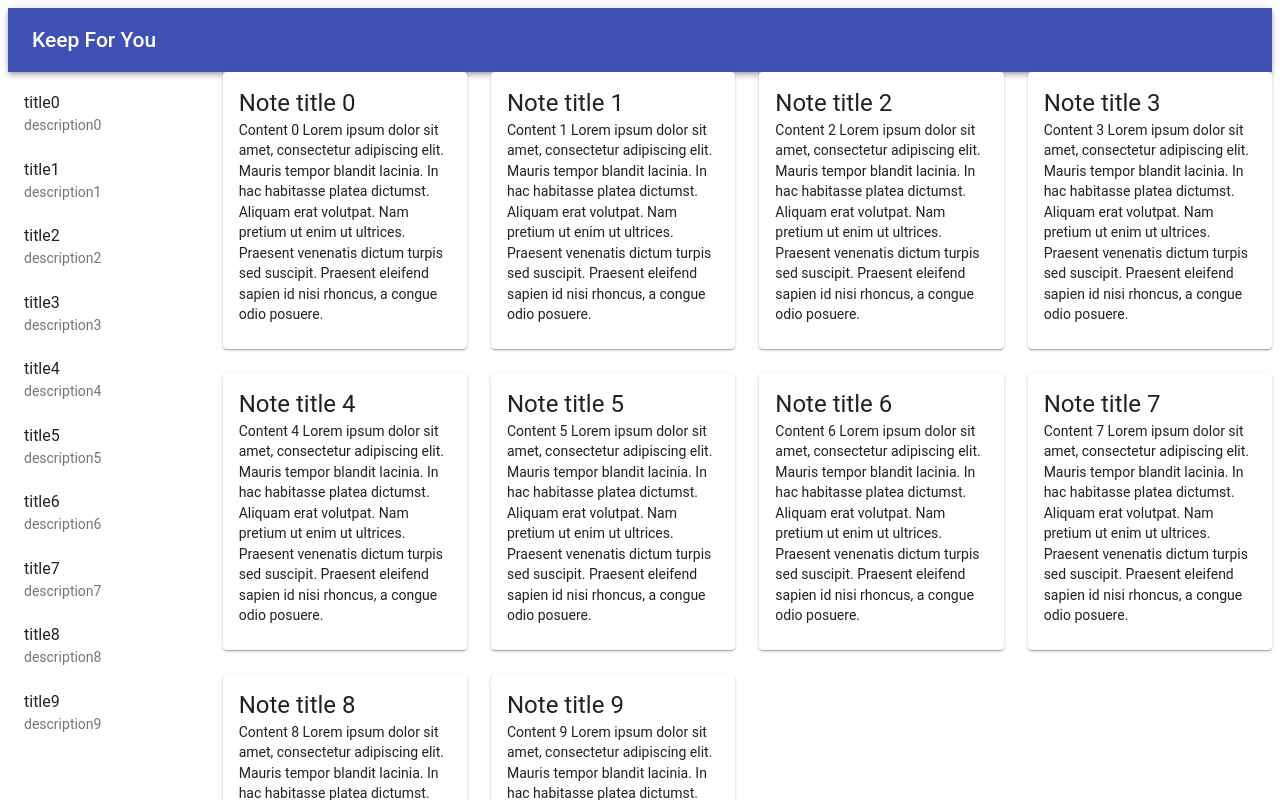
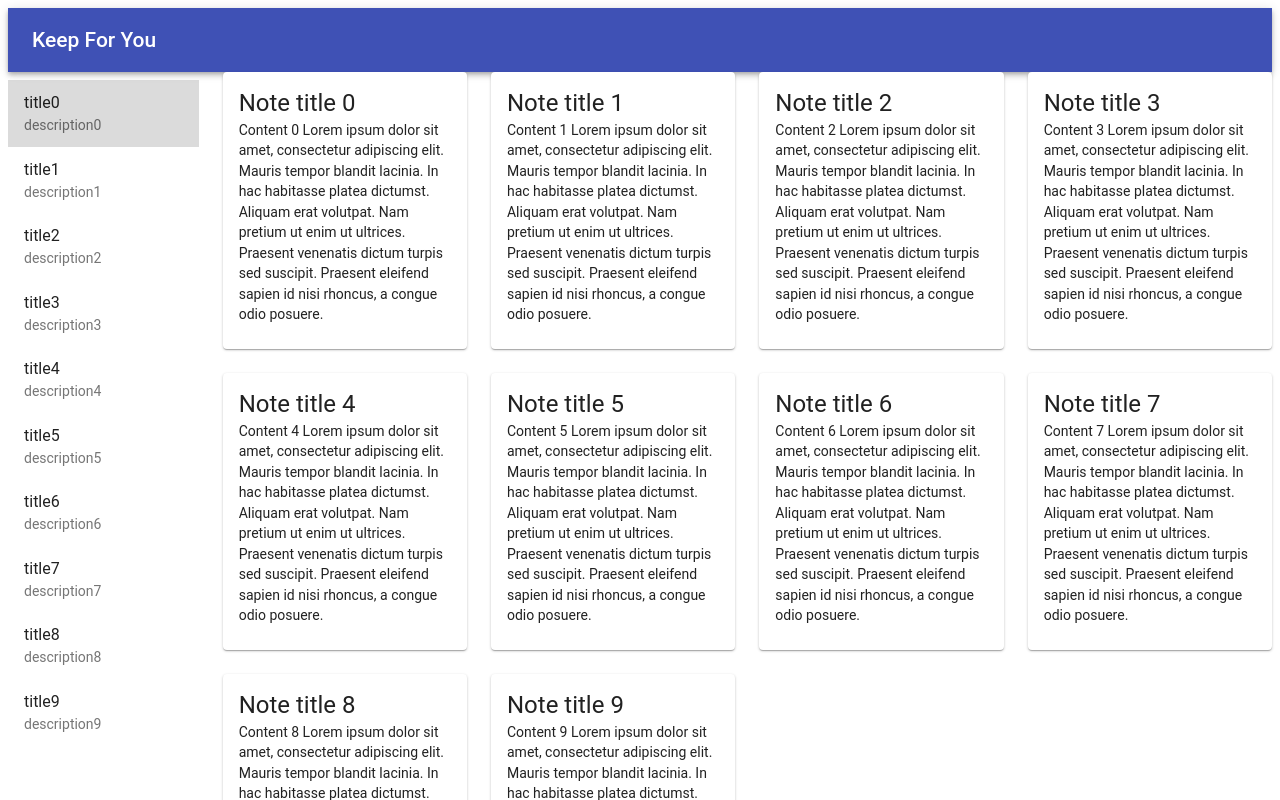
Before and after one commit to TeamUUUU/keep4u-frontend, a React (Create React App) app: page / in a window 1280 px wide. Shown: the top 800 px of the page. Built offline with nearby package versions, Linux system fonts and the light colour scheme.

Commit message:
Update Notes per Board working version

```diff
--- a/src/App.js
+++ b/src/App.js
@@ -29,6 +29,8 @@ class App extends Component {
 
 	handleToUpdate = (idx) => {
 		this.setState({ selectedIndex: idx });
+		const noteList = getNotesByBoardID(this.state.boardList[this.state.selectedIndex].id);
+		this.setState({ noteList: noteList });
 	}
 
 	componentDidMount() {
@@ -44,10 +46,10 @@ class App extends Component {
 				<NavBar />
 				<Grid container spacing={24}>
 					<Grid item xs={2}>
-						<BoardList boards={this.state.boardList} />
+						<BoardList boards={this.state.boardList} handleToUpdate={this.handleToUpdate.bind(this)} />
 					</Grid>
 					<Grid item xs={10}>
-						<NoteList notes={this.state.noteList} handleToUpdate={this.handleToUpdate} />
+						<NoteList notes={this.state.noteList} />
 					</Grid>
 				</Grid>
 			</div>
--- a/src/BoardList.js
+++ b/src/BoardList.js
@@ -7,7 +7,7 @@ class BoardList extends Component {
 	constructor(props) {
 		super(props);
 		this.state = {
-
+			selectedIndex: 0
 		};
 	}
 
--- a/src/NoteList.js
+++ b/src/NoteList.js
@@ -15,6 +15,7 @@ class NoteList extends Component {
 
 	render() {
 		const { notes } = this.props;
+		console.log(notes);
 		const toList = (note, idx) => (
 			<Grid item xs={3}>
 				<Card style={{minHeight: '20vw'}}>
--- a/src/TempResponses.js
+++ b/src/TempResponses.js
@@ -15,8 +15,8 @@ const randomContent = " Lorem ipsum dolor sit amet, consectetur adipiscing elit.
 
 export function getNotesByBoardID(boardID) {
 	let data = [];
-	let randomNumber = boardID + 10;
-	for (let i = 0; i < randomNumber; i++) {
+	let number = 1 + boardID;
+	for (let i = 0; i < number; i++) {
 		data.push({
 			id: i.toString(),
 			board_id: boardID.toString(),
```
